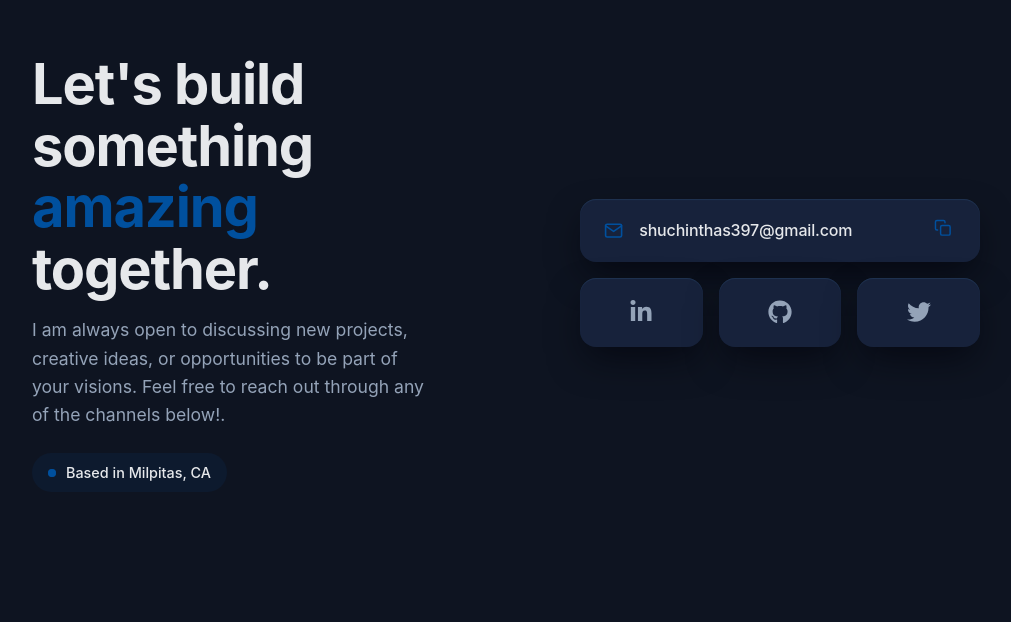
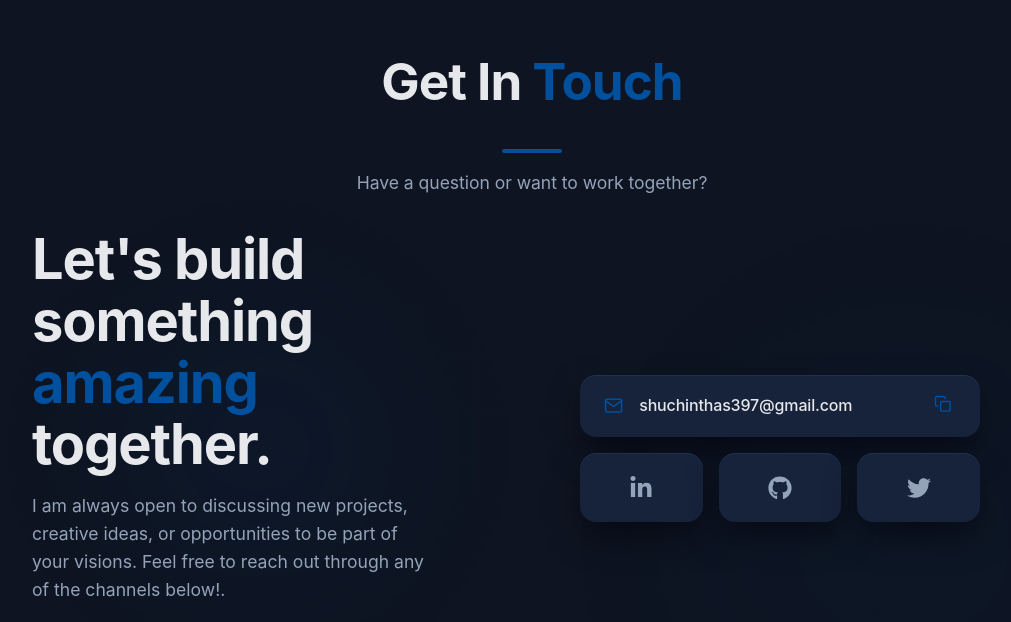
Before and after one commit to Shuchintha/portfolio, a React (Vite) app: page / in a window 1280 px wide. Shown: the part 3538-4160 px from the top of the page, without its empty margins (108-1119 px from the left). Built offline with nearby package versions, Linux system fonts and the light colour scheme.

Commit message:
contact page edit

```diff
--- a/src/pages/About/About.tsx
+++ b/src/pages/About/About.tsx
@@ -37,7 +37,7 @@ const container = {
 
 const fadeUp = {
   hidden: { opacity: 0, y: 24 },
-  visible: { opacity: 1, y: 0, transition: { duration: 0.6, ease: "easeOut" } },
+  visible: { opacity: 1, y: 0, transition: { duration: 0.6, ease: "easeOut" as const } },
 };
 
 const About = () => {
--- a/src/pages/Contact/Contact.scss
+++ b/src/pages/Contact/Contact.scss
@@ -4,6 +4,39 @@
 .contact {
   padding-top: calc($nav-height + $space-3xl);
   padding-bottom: $space-4xl;
+  position: relative;
+  overflow: hidden;
+
+  // Background Grid Decoration
+  &::before {
+    content: '';
+    position: absolute;
+    top: 0;
+    left: 0;
+    right: 0;
+    bottom: 0;
+    background-image:
+      linear-gradient(rgba(var(--accent-rgb), 0.03) 1px, transparent 1px),
+      linear-gradient(90deg, rgba(var(--accent-rgb), 0.03) 1px, transparent 1px);
+    background-size: 50px 50px;
+    mask-image: radial-gradient(circle at 50% 50%, black 0%, transparent 70%);
+    pointer-events: none;
+    z-index: -1;
+  }
+
+  // Floating Orb/Glow for ambiance
+  &::after {
+    content: '';
+    position: absolute;
+    right: -10%;
+    bottom: -10%;
+    width: 600px;
+    height: 600px;
+    background: radial-gradient(circle at center, rgba(var(--accent-rgb), 0.05) 0%, transparent 70%);
+    filter: blur(60px);
+    pointer-events: none;
+    z-index: -1;
+  }
 
   .contact-container {
     display: grid;
@@ -21,6 +54,23 @@
 
   // ─── Left Side ───
   .contact-left {
+    position: relative;
+
+    // Subtle backlight for text
+    &::before {
+      content: '';
+      position: absolute;
+      top: 50%;
+      left: 50%;
+      transform: translate(-50%, -50%);
+      width: 120%;
+      height: 120%;
+      background: radial-gradient(circle at center, rgba(var(--accent-rgb), 0.08) 0%, transparent 60%);
+      filter: blur(40px);
+      z-index: -1;
+      pointer-events: none;
+    }
+
     .contact-heading {
       font-family: $font-display;
       font-size: clamp(2rem, 5vw, 3.5rem);
--- a/src/pages/Contact/Contact.tsx
+++ b/src/pages/Contact/Contact.tsx
@@ -16,6 +16,22 @@ const Contact = () => {
 
   return (
     <section className="contact section" id="contact">
+      <motion.div
+        className="section-header"
+        initial={{ opacity: 0, y: 20 }}
+        whileInView={{ opacity: 1, y: 0 }}
+        viewport={{ once: true, margin: '-100px' }}
+        transition={{ duration: 0.6, ease: "easeOut" }}
+      >
+        <h2 className="section-title">
+          Get In <span className="accent">Touch</span>
+        </h2>
+        <div className="header-line" />
+        <p className="section-subtitle">
+          Have a question or want to work together?
+        </p>
+      </motion.div>
+
       <div className="contact-container">
         {/* Left Side: Call to Action */}
         <motion.div
--- a/src/pages/Home/Home.tsx
+++ b/src/pages/Home/Home.tsx
@@ -7,7 +7,7 @@ const fadeUp = {
   visible: (i: number) => ({
     opacity: 1,
     y: 0,
-    transition: { duration: 0.7, delay: i * 0.12, ease: "easeOut" },
+    transition: { duration: 0.7, delay: i * 0.12, ease: "easeOut" as const },
   }),
 };
 
--- a/src/styles/_mixins.scss
+++ b/src/styles/_mixins.scss
@@ -1,4 +1,5 @@
 @use 'variables' as *;
+@use 'sass:color';
 
 // ─── Responsive Breakpoints ───
 @mixin mobile {
@@ -82,7 +83,7 @@
     transform: translateY(-6px); // Tactile lift
 
     [data-theme='dark'] & {
-      background: lighten($dark-surface, 3%); // Slightly closer to light source
+      background: color.adjust($dark-surface, $lightness: 3%); // Slightly closer to light source
       box-shadow: $dark-card-shadow-hover;
     }
     [data-theme='light'] & {
```
